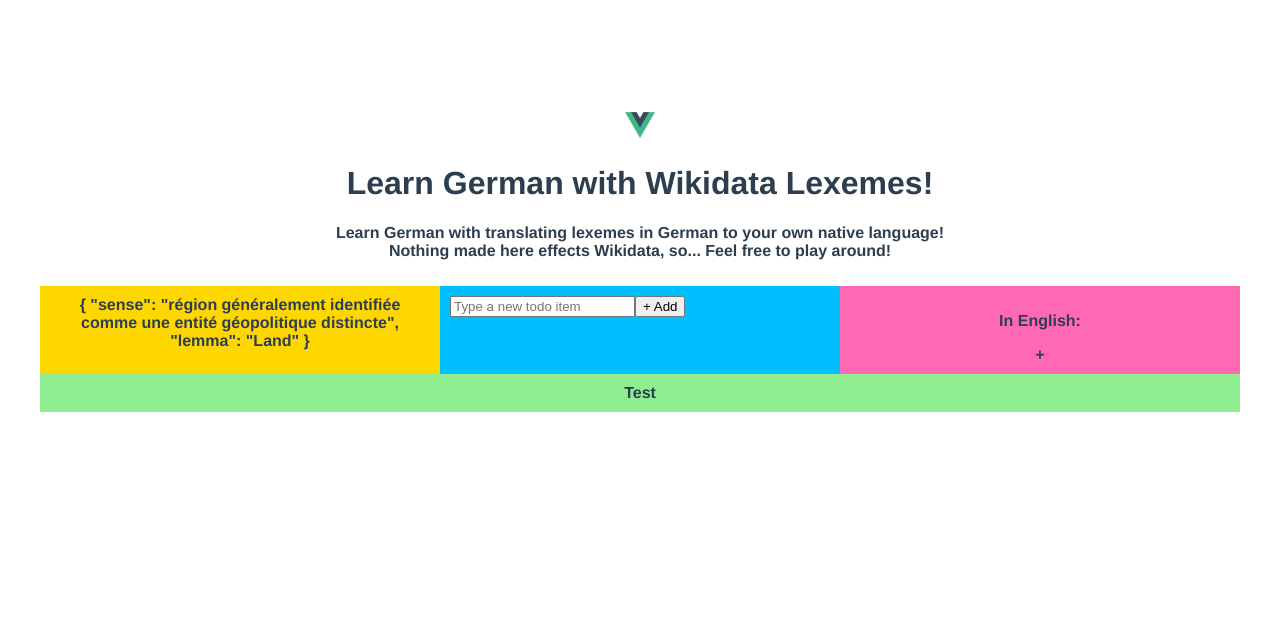
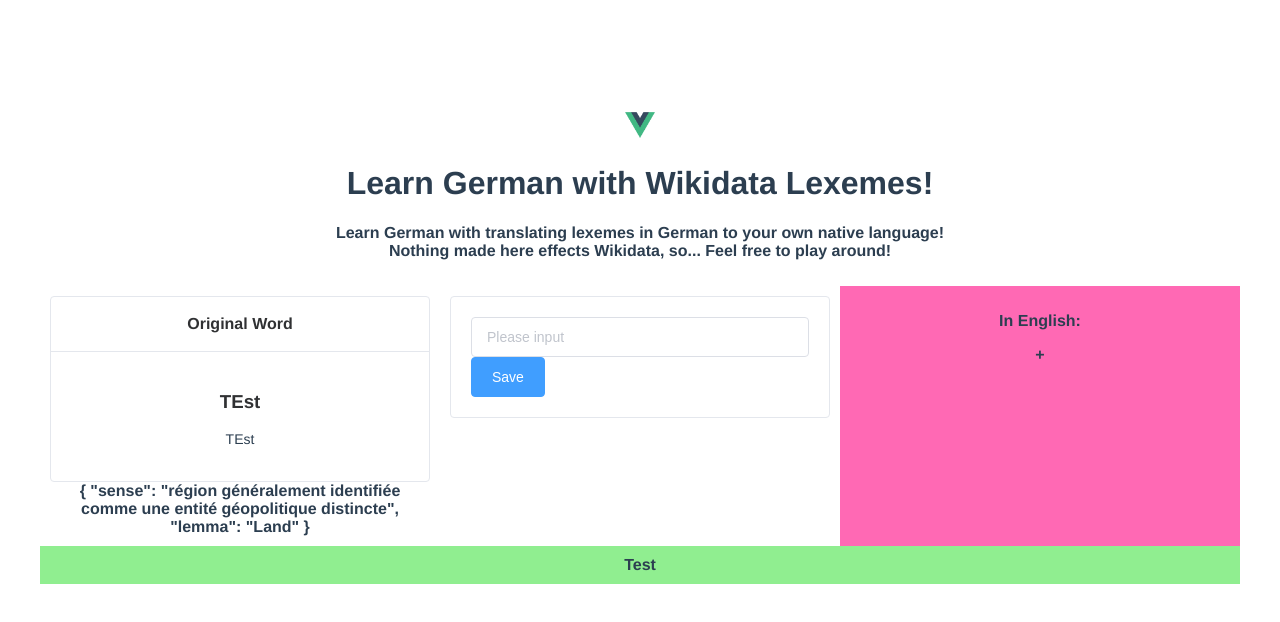
Before and after one commit to erdincciftci/learn-german-with-wd-lexemes, a Vue app: page / in a window 1280 px wide. Shown: the top 622 px of the page. Built offline with nearby package versions, Linux system fonts and the light colour scheme.

Commit message:
element plus for vue 3 ui library added, it works!

```diff
--- a/package.json
+++ b/package.json
@@ -9,8 +9,11 @@
   },
   "dependencies": {
     "axios": "^0.21.1",
+    "bootstrap": "^4.6.0",
+    "bootstrap-vue": "^2.21.2",
     "core-js": "^3.6.5",
-    "vue": "^3.0.0"
+    "element-plus": "^1.0.2-beta.30",
+    "vue": "^3.0.5"
   },
   "devDependencies": {
     "@vue/cli-plugin-babel": "~4.5.0",
--- a/src/App.vue
+++ b/src/App.vue
@@ -4,19 +4,35 @@
   <HelloWorld class="wmf-wmui-color-green30" msg="Learn German with Wikidata Lexemes!" />
   </header>
 
-  <aside class="aside aside-1"> {{example[12]}} </aside>
+  <aside class="aside aside-1">
+
+<el-card  shadow="hover" class="box-card">
+  <template #header>
+    <div class="clearfix">
+      <span> Original Word</span>
+
+    </div>
+  </template>
+ <h3>  TEst </h3>
+      <p class="body">   TEst </p>
+</el-card>
+
+
+
+
+
+    {{example[12]}} </aside>
+
 
 
    <article class="main">
+      <el-card shadow="hover">
+           <el-input placeholder="Please input" v-model="newNativeTranslition"  @keyup.enter="addTask"></el-input>
+ <el-button type="primary"  @click="addTask"> Save </el-button>
+    </el-card>
 
-   <input
-        type="text"
-        placeholder="Type a new todo item"
-        class="new-task-input"
-        v-model="newNativeTranslition"
-        @keyup.enter="addTask"
-      />
-      <button class="new-task-button" @click="addTask">+ Add</button>
+
+
 
   </article>
 
@@ -39,6 +55,7 @@ import { v4 as uuid } from 'uuid'
 import json from '../public/sensewlemma.json'
 import { reactive, toRefs, computed} from 'vue'
 
+
 export default {
   name: "App",
   components: {
@@ -50,7 +67,7 @@ export default {
       example: json,
       newNativeTranslition: '',
       originalSenses: [],
-      translatedList: []
+      translatedList: [],
     })
 
    const germanSenses = computed(() => {
@@ -80,7 +97,7 @@ export default {
 
 <style>
 #app {
-  font-family: Avenir, Helvetica, Arial, sans-serif;
+  font-family: "Helvetica Neue",Helvetica,"PingFang SC","Hiragino Sans GB","Microsoft YaHei","微软雅黑",Arial,sans-serif;
   -webkit-font-smoothing: antialiased;
   -moz-osx-font-smoothing: grayscale;
   text-align: center;
@@ -110,11 +127,11 @@ export default {
 
 .main {
   text-align: left;
-  background: deepskyblue;
+
 }
 
 .aside-1 {
-  background: gold;
+
 }
 
 .aside-2 {
@@ -138,5 +155,19 @@ body {
   padding: 2em;
 }
 
+.h3 {
+  font-size: 18px;
+  font-weight: 400;
+  color: #2C3E50;
+
+}
+
+p.body {
+  color: #2C3E50;
+  font-size: 14px;
+  font-weight: 500;
+
+}
+
 
 </style>
```
Also changed, not shown: src/main.js (+6 -1 lines), 1 other file (tests, documents, lock files or other folders).
